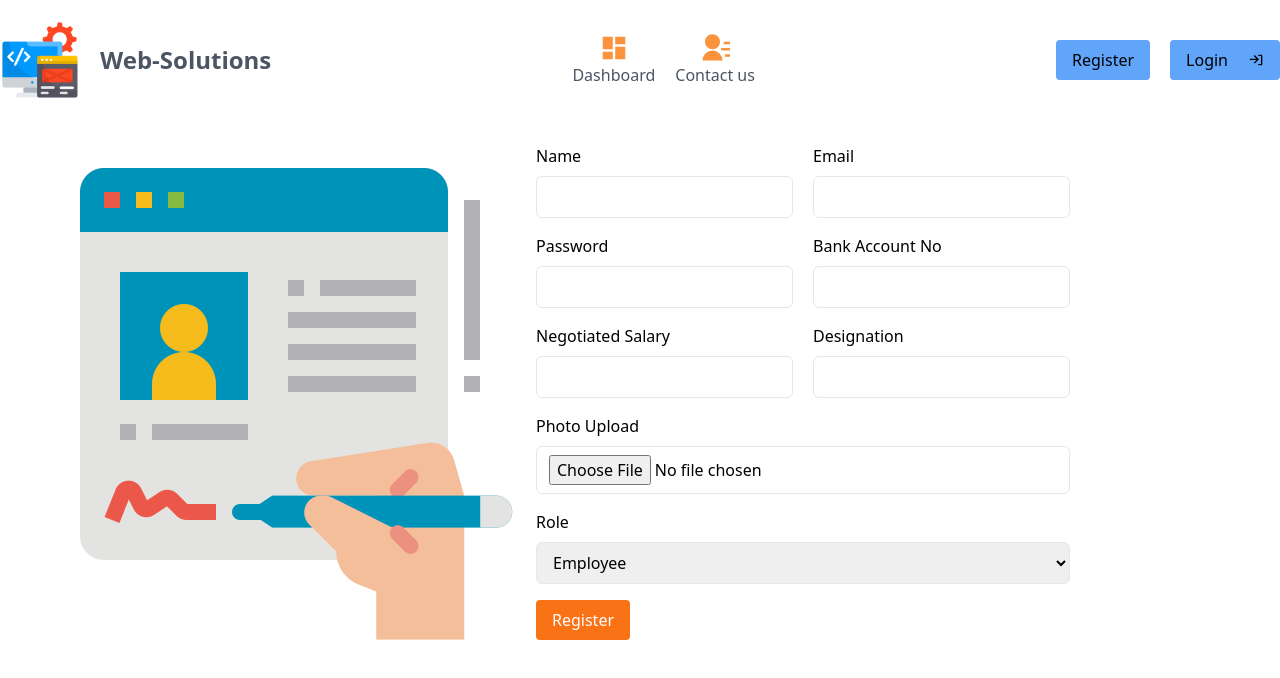
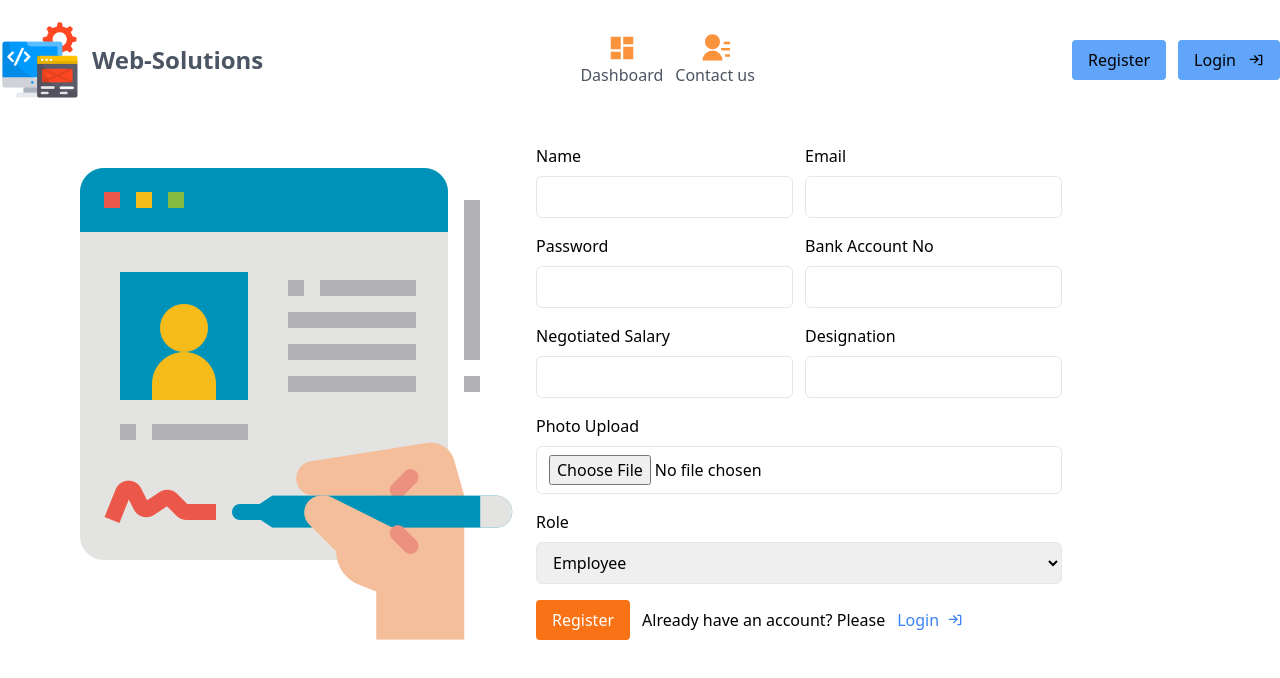
Before and after one commit to Saif-Rahman-801/Employee-Management-Client, a React (Vite) app: page /register in a window 1280 px wide. Shown: the top 678 px of the page. Built offline with nearby package versions, Linux system fonts and the light colour scheme; no server answers.

Commit message:
login page desined

```diff
--- /dev/null
+++ b/src/Pages/Authentications/Login/Login.jsx
@@ -0,0 +1,59 @@
+import { Link } from "react-router-dom";
+import login from "../../../assets/key.png";
+const Login = () => {
+  return (
+    <div className="max-w-lg mx-auto mt-8 p-6 rounded-md text-black font-medium my-10 border-2 shadow-md">
+      <div>
+        {/* Your login image or logo goes here */}
+        <div className="flex items-center justify-center gap-2 flex-row-reverse">
+          <h2 className="text-xl font-bold">Login</h2>
+          <img src={login} alt="" className="w-[50px]"/>
+        </div>
+      </div>
+      <div>
+        {/* Email Field */}
+        <div className="mb-4">
+          <label htmlFor="email" className="block mb-2">
+            Email
+          </label>
+          <input
+            type="email"
+            id="email"
+            name="email"
+            className="w-full px-3 py-2 border rounded-md focus:outline-none focus:border-orange-300"
+          />
+        </div>
+
+        {/* Password Field */}
+        <div className="mb-4">
+          <label htmlFor="password" className="block mb-2">
+            Password
+          </label>
+          <input
+            type="password"
+            id="password"
+            name="password"
+            className="w-full px-3 py-2 border rounded-md focus:outline-none focus:border-orange-300"
+          />
+        </div>
+
+        <div className="navUl">
+          <button className="bg-orange-500 hover:bg-orange-600 text-white font-medium py-2 px-4 rounded focus:outline-none focus:shadow-outline-orange">
+            Login
+          </button>
+          <div className="my-2 navUl">
+            <p>Don't have an account? Please</p>
+            <Link
+              className="text-blue-500 flex items-center gap-2"
+              to={`/register`}
+            >
+              Register
+            </Link>
+          </div>
+        </div>
+      </div>
+    </div>
+  );
+};
+
+export default Login;
--- a/src/Pages/Authentications/Registration/Register.jsx
+++ b/src/Pages/Authentications/Registration/Register.jsx
@@ -1,5 +1,7 @@
 import "../../CSS/all.css";
 import register from "../../../assets/register.png";
+import { Link } from "react-router-dom";
+import { CgLogIn } from "react-icons/cg";
 const Register = () => {
   return (
     <div className="Container mt-8 p-6 rounded-md  text-black font-medium my-10 flex flex-col md:navUl md:flex-row">
@@ -115,15 +117,30 @@ const Register = () => {
             name="role"
             className="w-full px-3 py-2 border rounded-md focus:outline-none focus:border-orange-300 "
           >
-            <option className="font-md" value="employee">Employee</option>
-            <option className="font-md"  value="hr">HR</option>
-            <option className="font-md"  value="admin">Admin</option>
+            <option className="font-md" value="employee">
+              Employee
+            </option>
+            <option className="font-md" value="hr">
+              HR
+            </option>
+            <option className="font-md" value="admin">
+              Admin
+            </option>
           </select>
         </div>
-        <div>
+        <div className="navUl">
           <button className="bg-orange-500 hover:bg-orange-600 text-white font-medium py-2 px-4 rounded focus:outline-none focus:shadow-outline-orange">
             Register
           </button>
+          <div className="my-2 navUl">
+            <p>Already have an account? Please</p>
+            <Link
+              className="text-blue-500 flex items-center gap-2"
+              to={`/login`}
+            >
+              Login <CgLogIn />
+            </Link>
+          </div>
         </div>
       </div>
     </div>
--- a/src/Pages/CSS/all.css
+++ b/src/Pages/CSS/all.css
@@ -3,7 +3,7 @@
 }
 
 .navUl {
-  @apply flex gap-5 items-center;
+  @apply flex gap-3 items-center;
 }
 
 .font-md{
--- a/src/Routes/Route.jsx
+++ b/src/Routes/Route.jsx
@@ -2,6 +2,7 @@ import { createBrowserRouter } from "react-router-dom";
 import Main from "../Pages/Layouts/Main";
 import Home from "../Pages/Home/Home";
 import Register from "../Pages/Authentications/Registration/Register";
+import Login from "../Pages/Authentications/Login/Login";
 
 const router = createBrowserRouter([
   {
@@ -15,6 +16,10 @@ const router = createBrowserRouter([
         {
             path: "/register",
             element: <Register />
+        },
+        {
+            path: "/login",
+            element: <Login />
         }
     ]
   },
```
